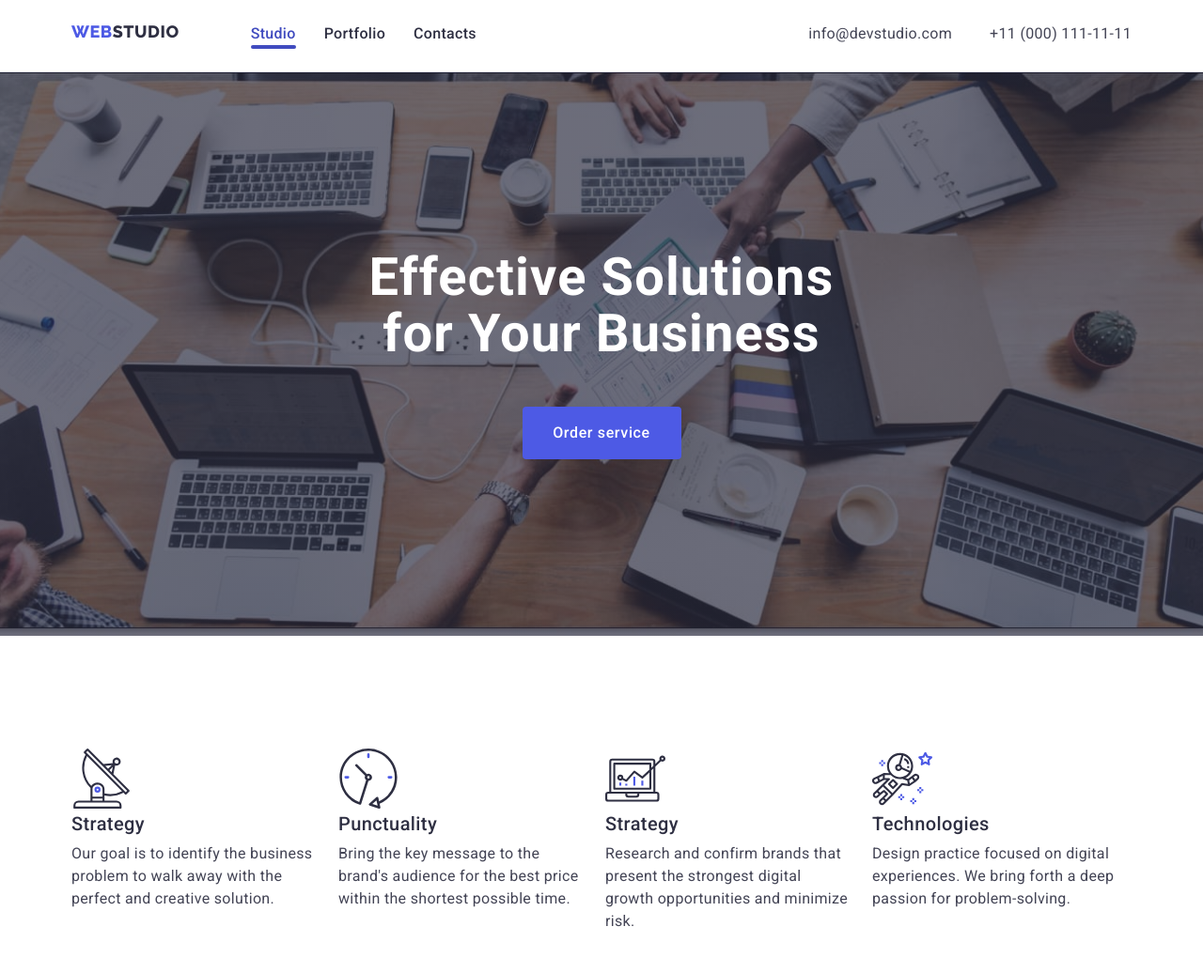
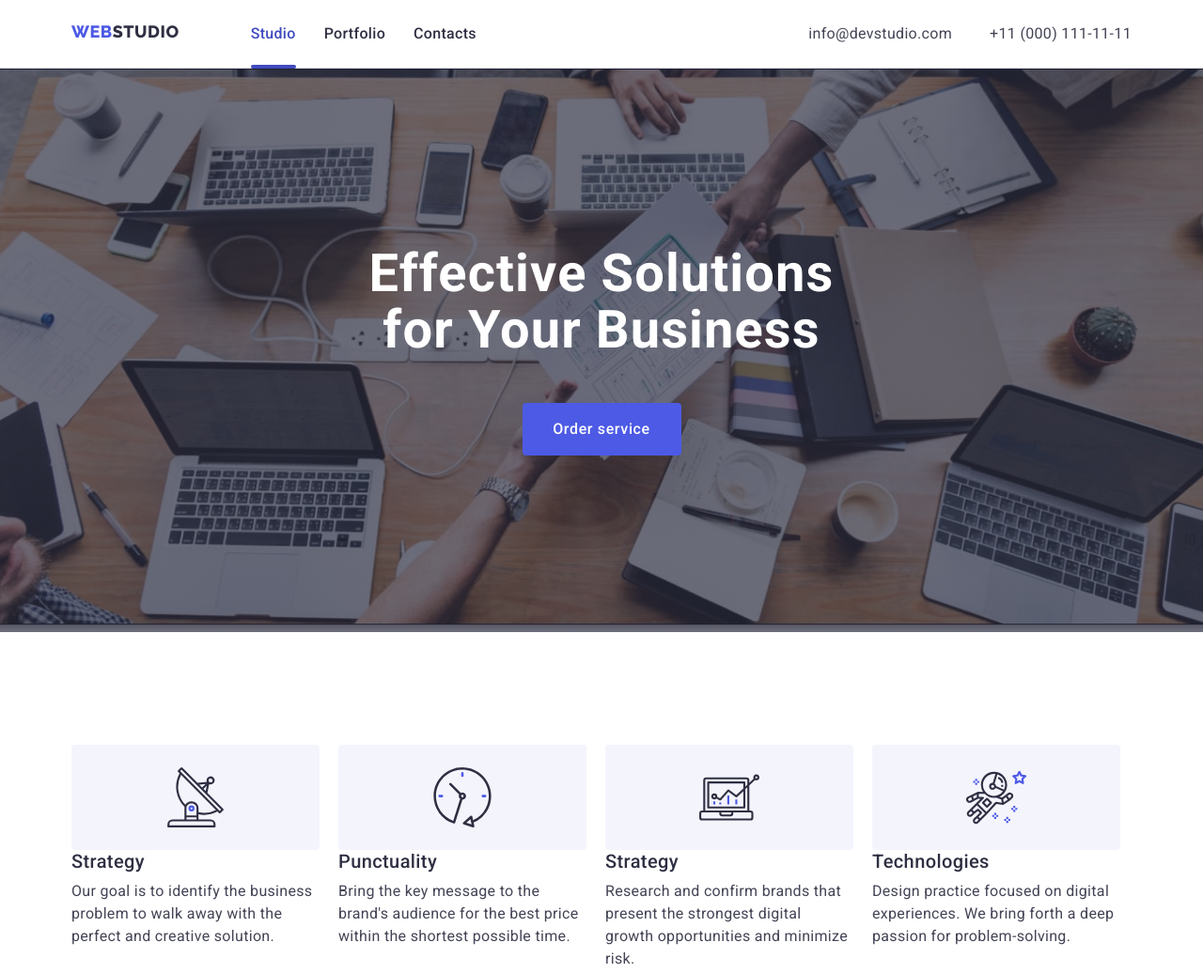
Before and after one commit to kpapura/goit-markup-hw-05, a plain HTML site: page index.html in a window 1280 px wide. Shown: the top 1036 px of the page at 94% size. Drawn offline with nearby package versions, Linux system fonts and the light colour scheme.

Commit message:
header, icons background

```diff
--- a/css/styles.css
+++ b/css/styles.css
@@ -57,9 +57,6 @@ a {
 .header-container {
     display: flex;
     justify-content: space-between;
-    padding-top: 24px;
-    padding-bottom: 24px;
-
 }
 .list {
     padding: 0px;
@@ -81,9 +78,13 @@ a {
     width: 48px;
     height: 4px;
     border-radius: 2px;
+    bottom: -1px;
+    position: absolute;
 }
 .active2::after {
     width: 66px;
+    position: absolute;
+    bottom: -1px;
 }
 .web {
     font-family: 'Raleway';
@@ -94,6 +95,8 @@ a {
     text-transform: uppercase;
     color: var(--color-iris);
     margin-right: 76px;
+    padding-top: 24px;
+    padding-bottom: 24px;
 }
 
 .studio {
@@ -113,11 +116,13 @@ a {
     letter-spacing: 0.02em;
     line-height: calc(24 / 16);
     transition: color 250ms cubic-bezier(0.4, 0, 0.2, 1);
-
-
+    padding-top: 24px;
+    padding-bottom: 24px;
+    display: block;
 }
 .active {
     color: var(--color-ocean);
+    position: relative;
 }
 .header-menu-link:hover,
 .header-menu-link:focus {
@@ -132,6 +137,9 @@ a {
     line-height: calc(24 / 16);
     font-style:normal ;
     transition: color 250ms cubic-bezier(0.4, 0, 0.2, 1);
+    padding-top: 24px;
+    padding-bottom: 24px;
+    display: block;
 }
 
 .address-link:hover,
@@ -204,7 +212,14 @@ color: var(--color-ocean);
     margin-right: 20px;
 }
 
-
+.svg-box {
+    background-color: var(--color-cloud);
+    border-radius: 4px;
+    height: 112px;
+    display: flex;
+    justify-content: center;
+    align-items: center;
+}
 
 /* SECTION FOURTH */
 
--- a/index.html
+++ b/index.html
@@ -68,9 +68,11 @@
           <h2 hidden>Our mission</h2>
           <ul class="third-section-list">
             <li class="third-section-item">
+              <div class="svg-box">
                 <svg class="mission-icon" width="64" height="64">
                   <use href="./images/icons.svg#icon-antenna"></use>
                 </svg>
+              </div>
               <h3 class="mission">Strategy</h3>
               <p class="mission-p">
                 Our goal is to identify the business problem to walk away with
@@ -78,10 +80,11 @@
               </p>
             </li>
             <li class="third-section-item">
+              <div class="svg-box">
                 <svg class="mission-icon" width="64" height="64">
                   <use href="./images/icons.svg#icon-clock"></use>
                 </svg>
-
+              </div>
               <h3 class="mission">Punctuality</h3>
               <p class="mission-p">
                 Bring the key message to the brand's audience for the best price
@@ -89,10 +92,11 @@
               </p>
             </li>
             <li class="third-section-item">
+              <div class="svg-box">
                 <svg class="mission-icon" width="64" height="64">
                   <use href="./images/icons.svg#icon-diagram"></use>
                 </svg>
-
+              </div>
               <h3 class="mission">Strategy</h3>
               <p class="mission-p">
                 Research and confirm brands that present the strongest digital
@@ -100,10 +104,11 @@
               </p>
             </li>
             <li class="third-section-item">
+              <div class="svg-box">
                 <svg class="mission-icon" width="64" height="64">
                   <use href="./images/icons.svg#icon-astronaut"></use>
                 </svg>
-
+              </div>
               <h3 class="mission">Technologies</h3>
               <p class="mission-p">
                 Design practice focused on digital experiences. We bring forth a
```
Lines whose indentation alone changed are shown as unchanged.
